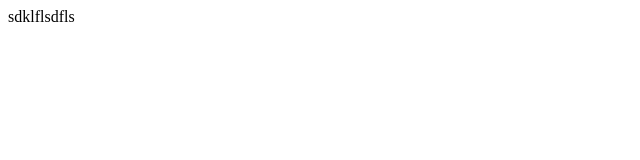
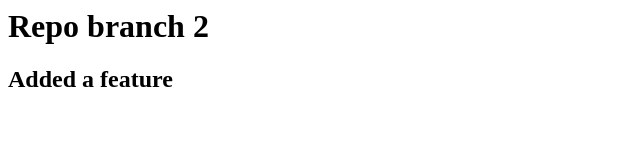
Before and after one commit to ABSOLUTE-NOTHING/ABSOLUTE-NOTHING, a plain HTML site: page index.html in a window 1280 px wide. Shown: the whole page, without its empty margins (0-640 px from the left). Drawn offline with Linux system fonts and the light colour scheme.

Commit message:
added a new feature

```diff
--- a/index.html
+++ b/index.html
@@ -1 +1,2 @@
-sdklflsdfls
+<h1>Repo branch 2</h1>
+<h2>Added a feature</h2>
```
